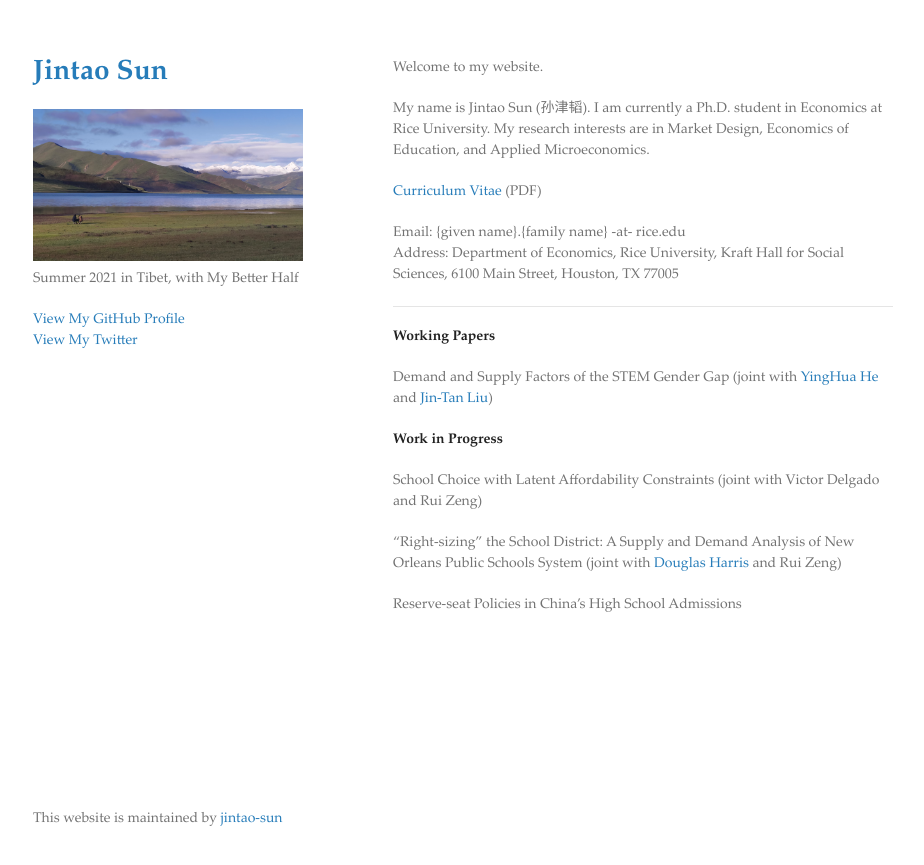
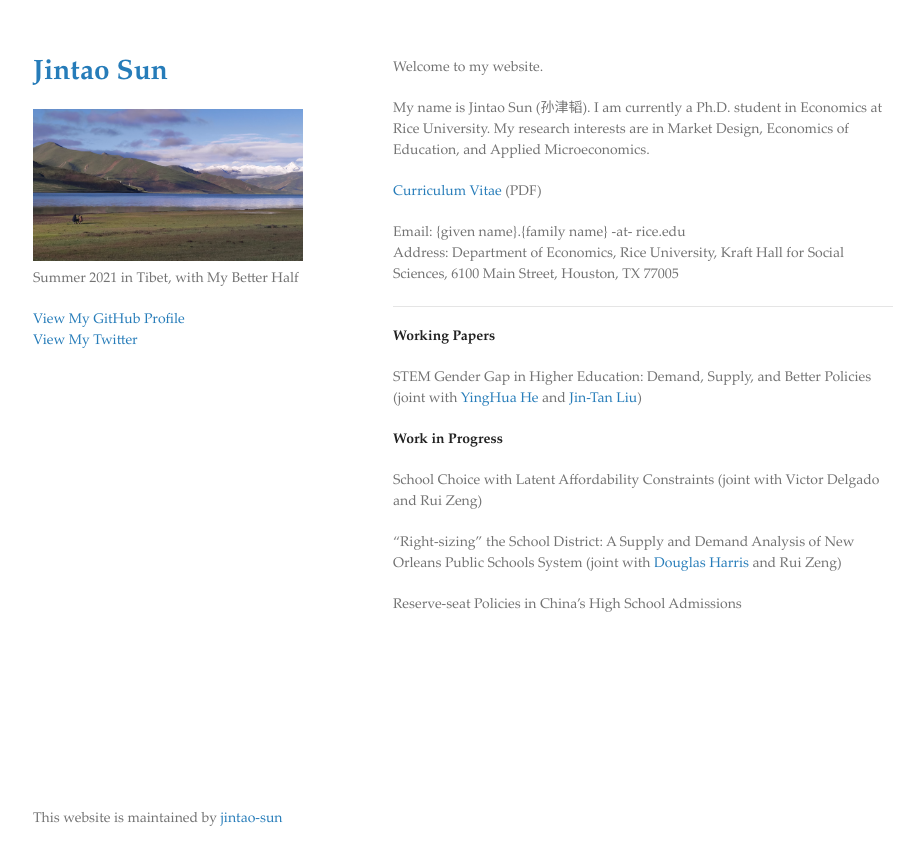
Before and after one commit to jintao-sun/jintao-sun.github.io, a Jekyll site: the page built from index.md, in a window 1280 px wide. Shown: the top 865 px of the page, without its empty margins (177-1101 px from the left). Built offline with Jekyll 4.4.1, drawn with Linux system fonts in a browser that asks for light colours.

Commit message:
Update index.md

```diff
--- a/index.md
+++ b/index.md
@@ -15,7 +15,7 @@ Address: Department of Economics, Rice University, Kraft Hall for Social Science
 
 **Working Papers**
 
-Demand and Supply Factors of the STEM Gender Gap (joint with [YingHua He](https://sites.google.com/site/yinghuahe/){:target="_blank"} and [Jin-Tan Liu](https://homepage.ntu.edu.tw/~liujt/){:target="_blank"})
+STEM Gender Gap in Higher Education: Demand, Supply, and Better Policies (joint with [YingHua He](https://sites.google.com/site/yinghuahe/){:target="_blank"} and [Jin-Tan Liu](https://homepage.ntu.edu.tw/~liujt/){:target="_blank"})
 
 **Work in Progress**
 
```
